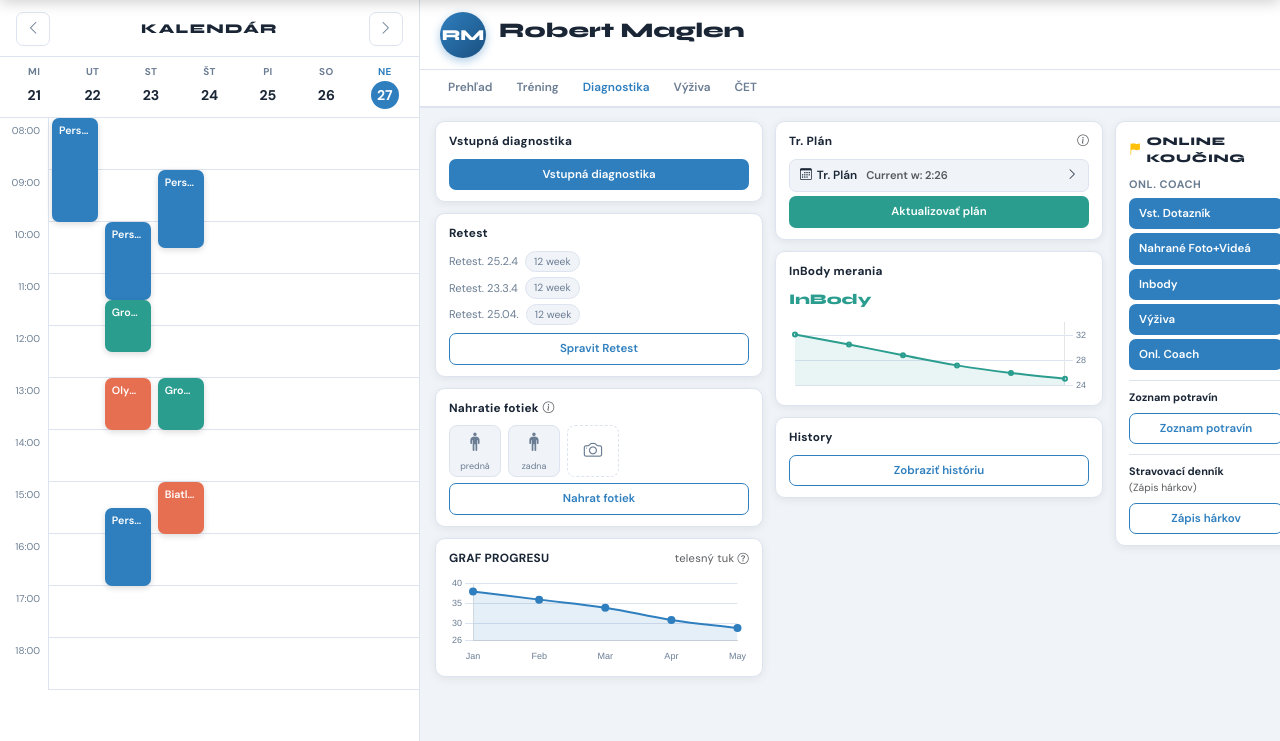
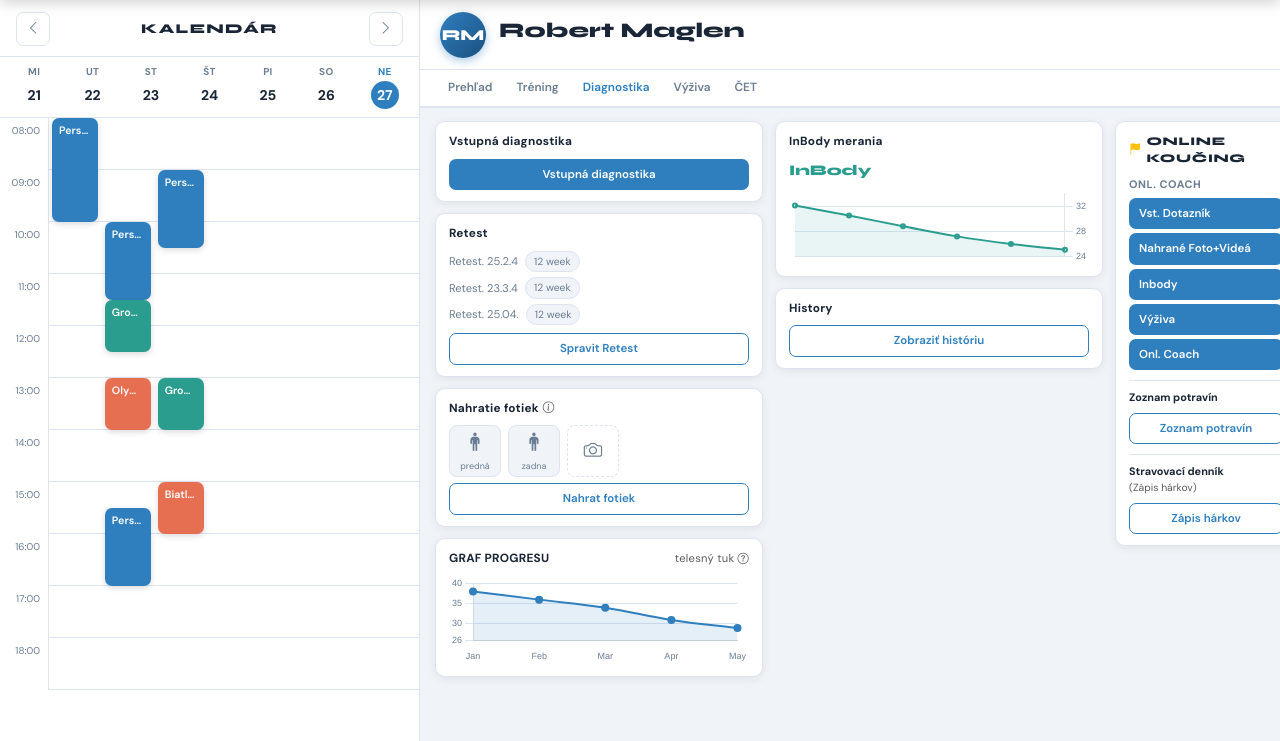
Before and after one commit to geerka/maglen_apka_web, a Flask app: page / in a window 1280 px wide. Shown: the part 58-799 px from the top of the page. Run offline with Flask 3, Linux system fonts and the light colour scheme.

Commit message:
Update index.html

```diff
--- a/templates/index.html
+++ b/templates/index.html
@@ -169,18 +169,7 @@
           <!-- Col 2 -->
           <div class="diag-col">
 
-            <div class="diag-card">
-              <div class="diag-card-title d-flex justify-content-between align-items-center">
-                Tr. Plán <i class="bi bi-info-circle text-muted" style="font-size:.72rem"></i>
-              </div>
-              <div class="plan-row" id="planRow">
-                <i class="bi bi-calendar3"></i>
-                <span>{{ client.plan }}</span>
-                <span class="text-muted ms-1" style="font-size:.7rem">{{ client.plan_week }}</span>
-                <i class="bi bi-chevron-right ms-auto"></i>
-              </div>
-              <button class="btn-diag-teal" id="btnUpdatePlan">Aktualizovať plán</button>
-            </div>
+
 
             <div class="diag-card">
               <div class="diag-card-title">InBody merania</div>
```
